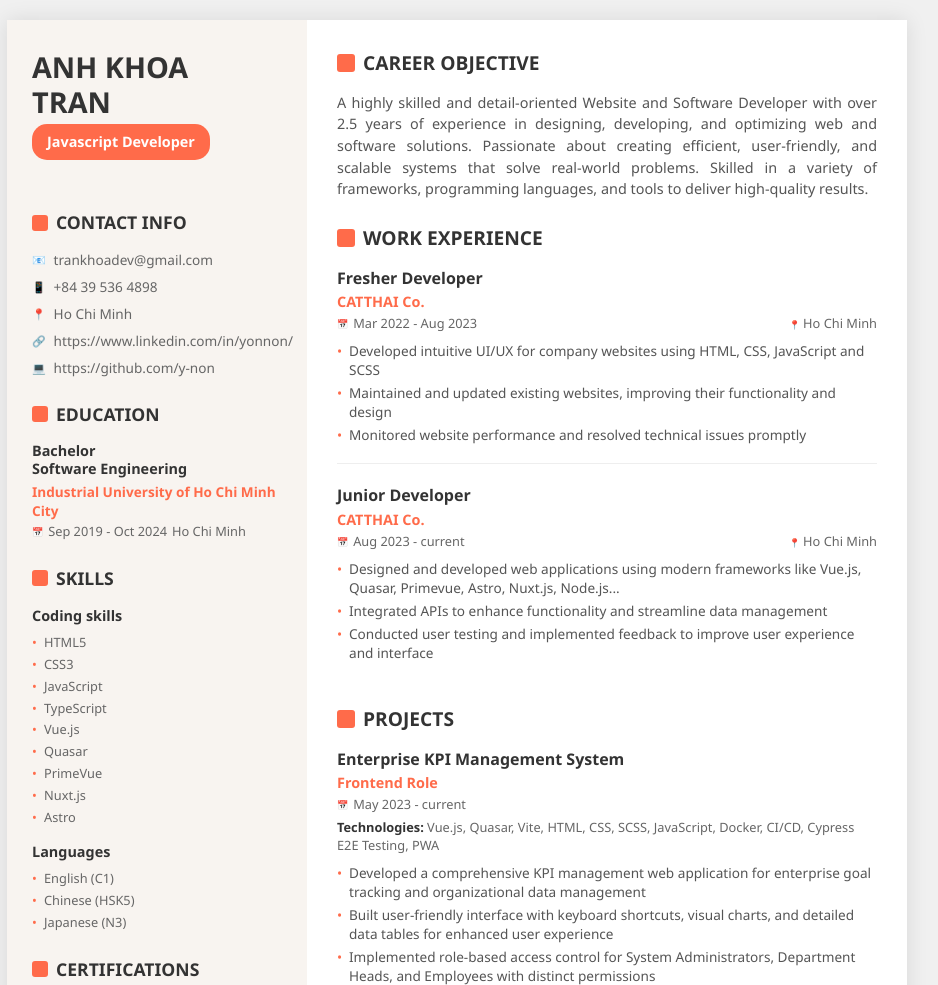
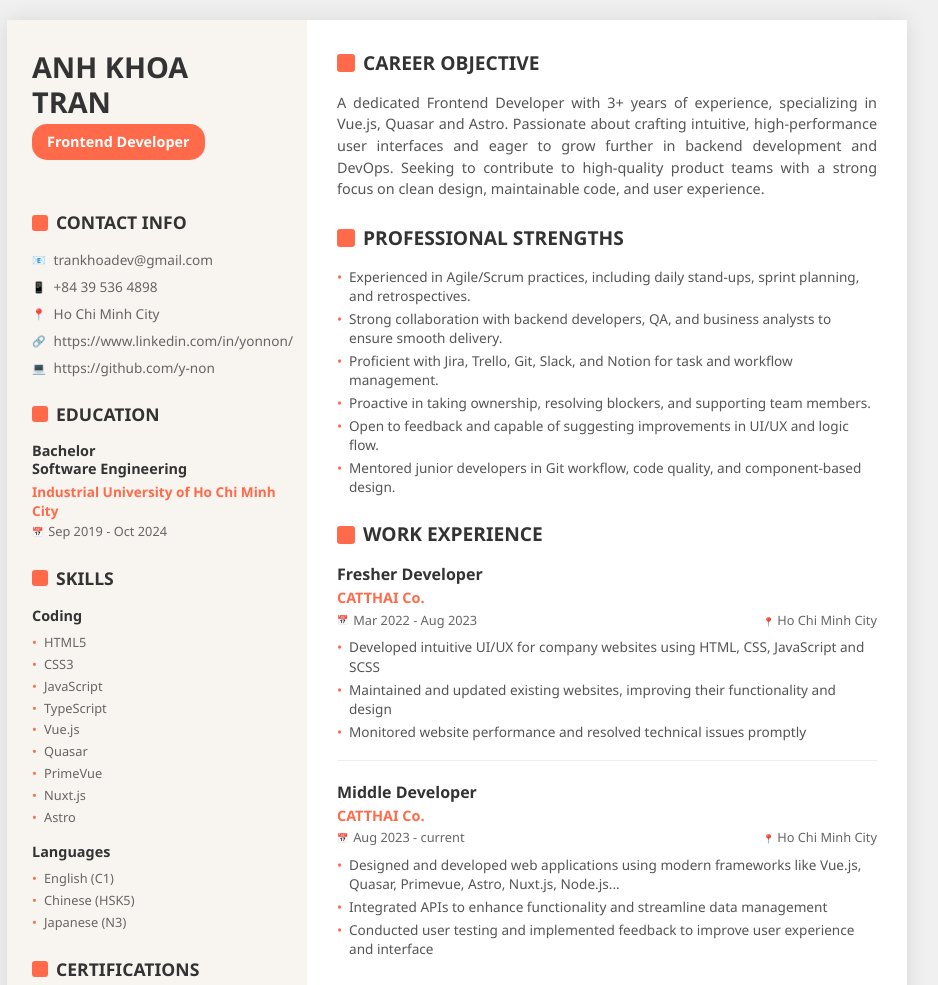
Before and after one commit to y-non/y-non.github.io, a plain HTML site: page cv/index.html in a window 1280 px wide. Shown: the top 985 px of the page, without its empty margins (183-1121 px from the left). Drawn offline with Linux system fonts and the light colour scheme.

Commit message:
update new cv

```diff
--- a/cv/index.html
+++ b/cv/index.html
@@ -374,7 +374,7 @@
       <div class="sidebar">
         <div class="header">
           <h1 class="name">ANH KHOA<br />TRAN</h1>
-          <div class="title">Javascript Developer</div>
+          <div class="title">Frontend Developer</div>
         </div>
 
         <div class="section">
@@ -384,7 +384,7 @@
               <a href="mailto:trankhoadev@gmail.com">trankhoadev@gmail.com</a>
             </li>
             <li><a href="tel:+84395364898">+84 39 536 4898</a></li>
-            <li>Ho Chi Minh</li>
+            <li>Ho Chi Minh City</li>
             <li>
               <a href="https://www.linkedin.com/in/yonnon/" target="_blank"
                 >https://www.linkedin.com/in/yonnon/</a
@@ -407,7 +407,6 @@
             </div>
             <div class="date-location">
               <span>Sep 2019 - Oct 2024</span>
-              <span class="location">Ho Chi Minh</span>
             </div>
           </div>
         </div>
@@ -416,7 +415,7 @@
           <h2 class="section-title">SKILLS</h2>
           <div class="skills-section">
             <div class="skills-category">
-              <h4>Coding skills</h4>
+              <h4>Coding</h4>
               <ul class="skills-list">
                 <li>HTML5</li>
                 <li>CSS3</li>
@@ -465,12 +464,50 @@
         <div class="main-section">
           <h2 class="main-section-title">CAREER OBJECTIVE</h2>
           <p class="career-objective">
-            A highly skilled and detail-oriented Website and Software Developer
-            with over 2.5 years of experience in designing, developing, and
-            optimizing web and software solutions. Passionate about creating
-            efficient, user-friendly, and scalable systems that solve real-world
-            problems. Skilled in a variety of frameworks, programming languages,
-            and tools to deliver high-quality results.
+            A dedicated Frontend Developer with 3+ years of experience,
+            specializing in Vue.js, Quasar and Astro. Passionate about crafting
+            intuitive, high-performance user interfaces and eager to grow
+            further in backend development and DevOps. Seeking to contribute to
+            high-quality product teams with a strong focus on clean design,
+            maintainable code, and user experience.
+          </p>
+        </div>
+
+        <div class="main-section">
+          <h2 class="main-section-title">PROFESSIONAL STRENGTHS</h2>
+          <p class="career-objective">
+            <ul class="responsibilities">
+            <li>
+              Experienced in Agile/Scrum practices, including daily stand-ups,
+              sprint planning, and retrospectives.
+            </li>
+
+            <li>
+              Strong collaboration with backend developers, QA, and business
+              analysts to ensure smooth delivery.
+            </li>
+
+            <li>
+              Proficient with Jira, Trello, Git, Slack, and Notion for task and
+              workflow management.
+            </li>
+
+            <li>
+              Proactive in taking ownership, resolving blockers, and supporting
+              team members.
+            </li>
+
+            <li>
+              Open to feedback and capable of suggesting improvements in UI/UX
+              and logic flow.
+            </li>
+
+            <li>
+              Mentored junior developers in Git workflow, code quality, and
+              component-based design.
+            </li>
+            </ul>
+
           </p>
         </div>
 
@@ -482,7 +519,7 @@
             <div class="company">CATTHAI Co.</div>
             <div class="experience-date">
               <span>Mar 2022 - Aug 2023</span>
-              <span class="location">Ho Chi Minh</span>
+              <span class="location">Ho Chi Minh City</span>
             </div>
             <ul class="responsibilities">
               <li>
@@ -501,11 +538,11 @@
           </div>
 
           <div class="experience-item">
-            <div class="job-title">Junior Developer</div>
+            <div class="job-title">Middle Developer</div>
             <div class="company">CATTHAI Co.</div>
             <div class="experience-date">
               <span>Aug 2023 - current</span>
-              <span class="location">Ho Chi Minh</span>
+              <span class="location">Ho Chi Minh City</span>
             </div>
             <ul class="responsibilities">
               <li>
```
